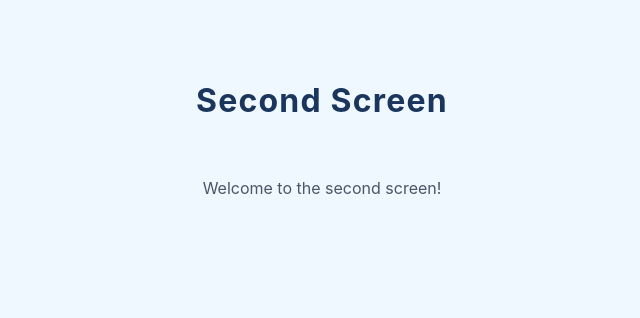
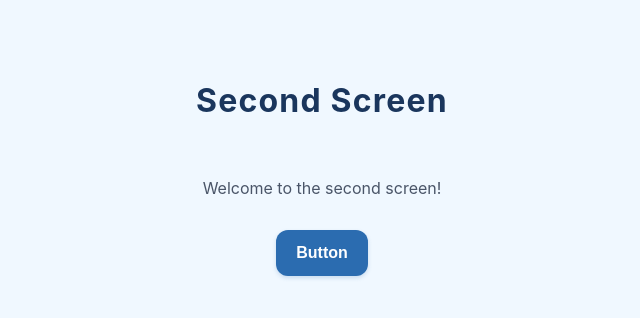
Before and after one commit to divstechnologydev/moveo-analytics-js, a React (Create React App) app in the folder examples/react/simple-react-example/: page /second-screen in a window 1280 px wide. Shown: the top 318 px of the page, without its empty margins (318-958 px from the left). Built offline with nearby package versions, Linux system fonts and the light colour scheme.

Commit message:
Button on second screen

```diff
--- a/examples/react/simple-react-example/src/SecondScreen.js
+++ b/examples/react/simple-react-example/src/SecondScreen.js
@@ -6,10 +6,22 @@ function SecondScreen() {
     console.log("Second screen loaded");
   }, []);
 
+  const handlePress = (buttonName) => {
+    console.log(`${buttonName} clicked!`);
+  };
+
   return (
     <div className="main-container">
       <h1 className="title">Second Screen</h1>
       <p className="paragraph">Welcome to the second screen!</p>
+      <div className="button-group">
+        <button
+          className="button primary"
+          onClick={() => handlePress("Button")}
+        >
+          Button
+        </button>
+      </div>
     </div>
   );
 }
```
